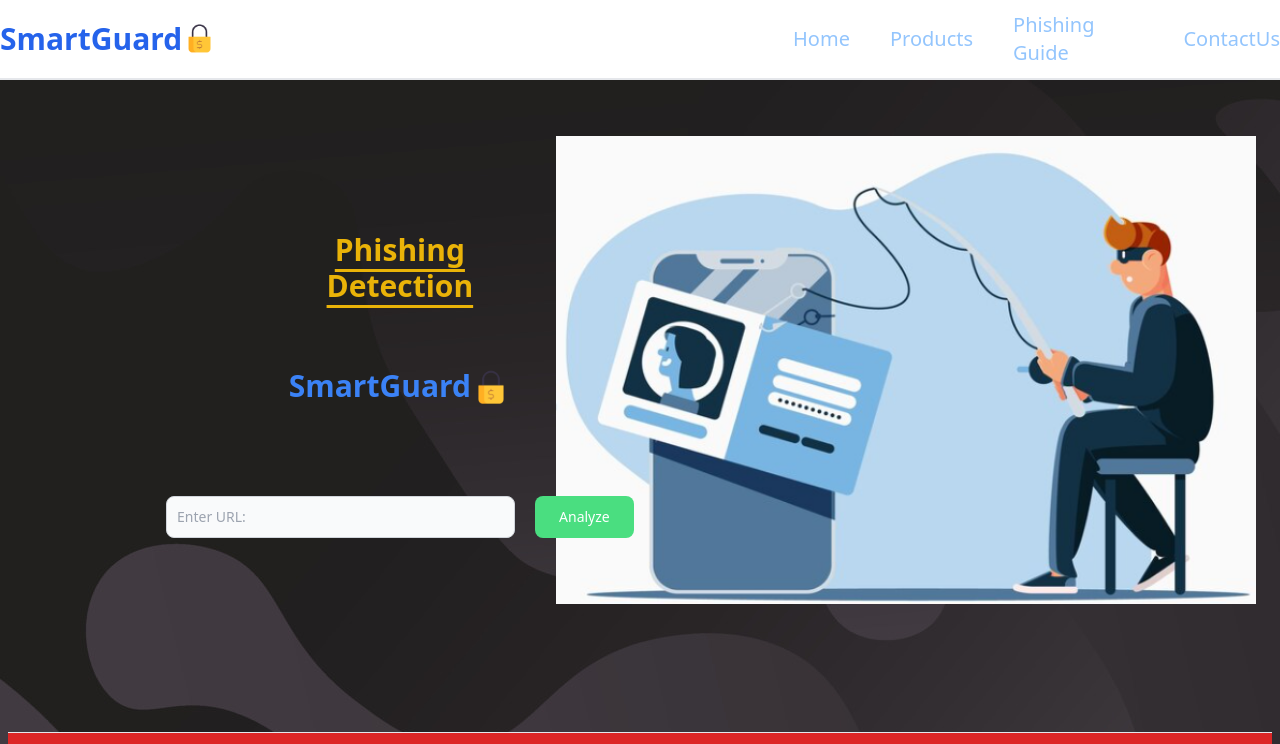
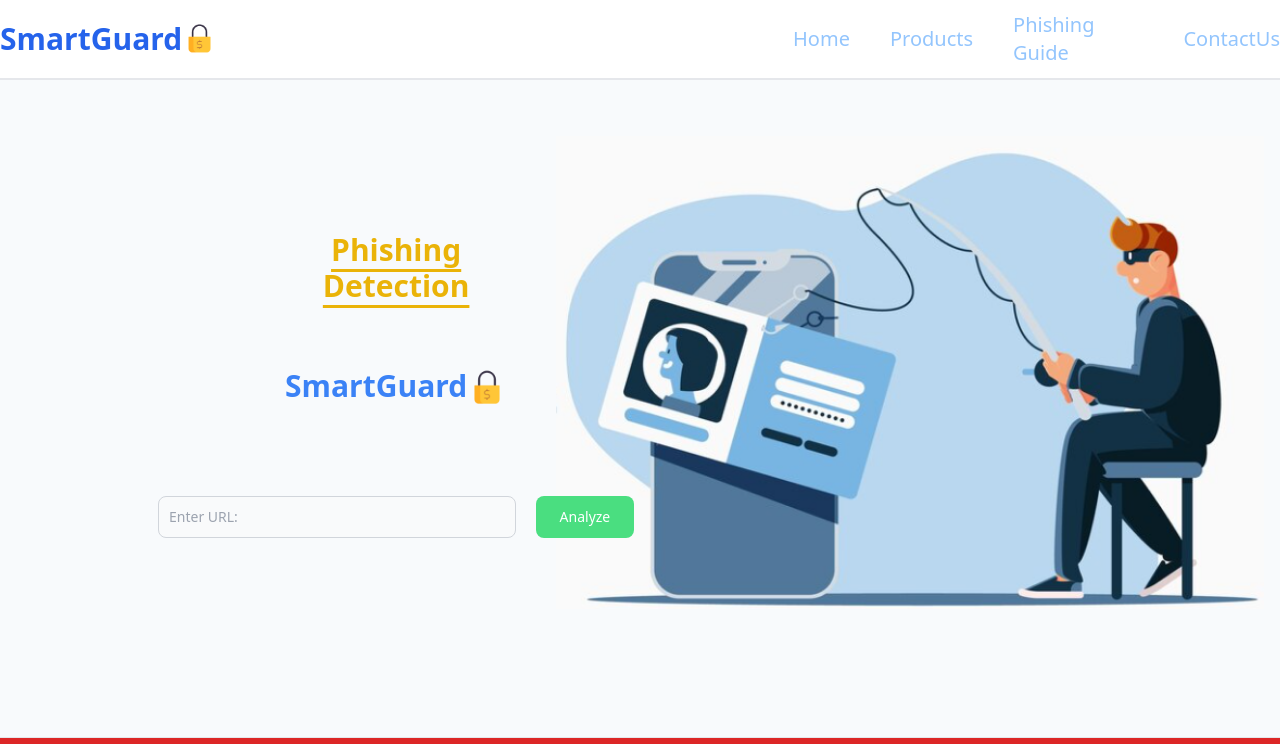
Before and after one commit to akk1310/phishing-repo, a React (Vite) app in the folder frontend/: page / in a window 1280 px wide. Shown: the top 744 px of the page. Built offline with nearby package versions, Linux system fonts and the light colour scheme; a web font is replaced by a local one.

Commit message:
Update App.jsx

```diff
--- a/frontend/src/App.jsx
+++ b/frontend/src/App.jsx
@@ -11,10 +11,13 @@
   const [count, setCount] = useState(0);
 
   return (
-    <div className='p-2' style={{ backgroundImage: `url(${bgImg})`,
-    // backgroundSize: 'cover',      // Makes the image cover the div
-    // backgroundPosition: 'center', // Centers the image
-    backgroundRepeat: 'no-repeat'  }} >
+    <div className='py-2 bg-slate-50 '
+    // style={{ backgroundImage: `url(${bgImg})`,
+    // // style={{ backgroundImage: `url(${bgImg})
+    // // backgroundSize: 'cover',      // Makes the image cover the div
+    // // backgroundPosition: 'center', // Centers the image
+    // backgroundRepeat: 'no-repeat'  }}
+     >
       <Navbar />
       <Hero />
       <Products />
```
